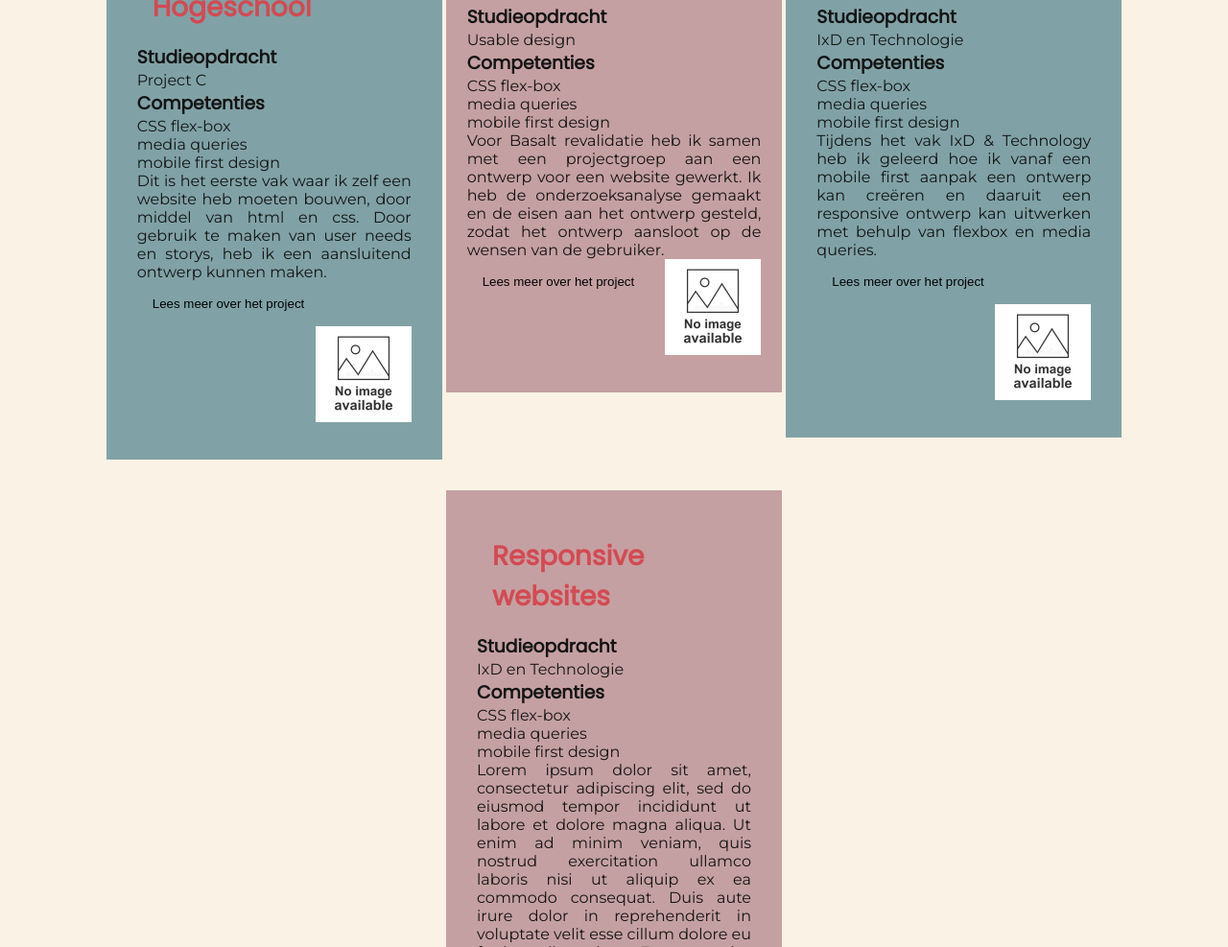
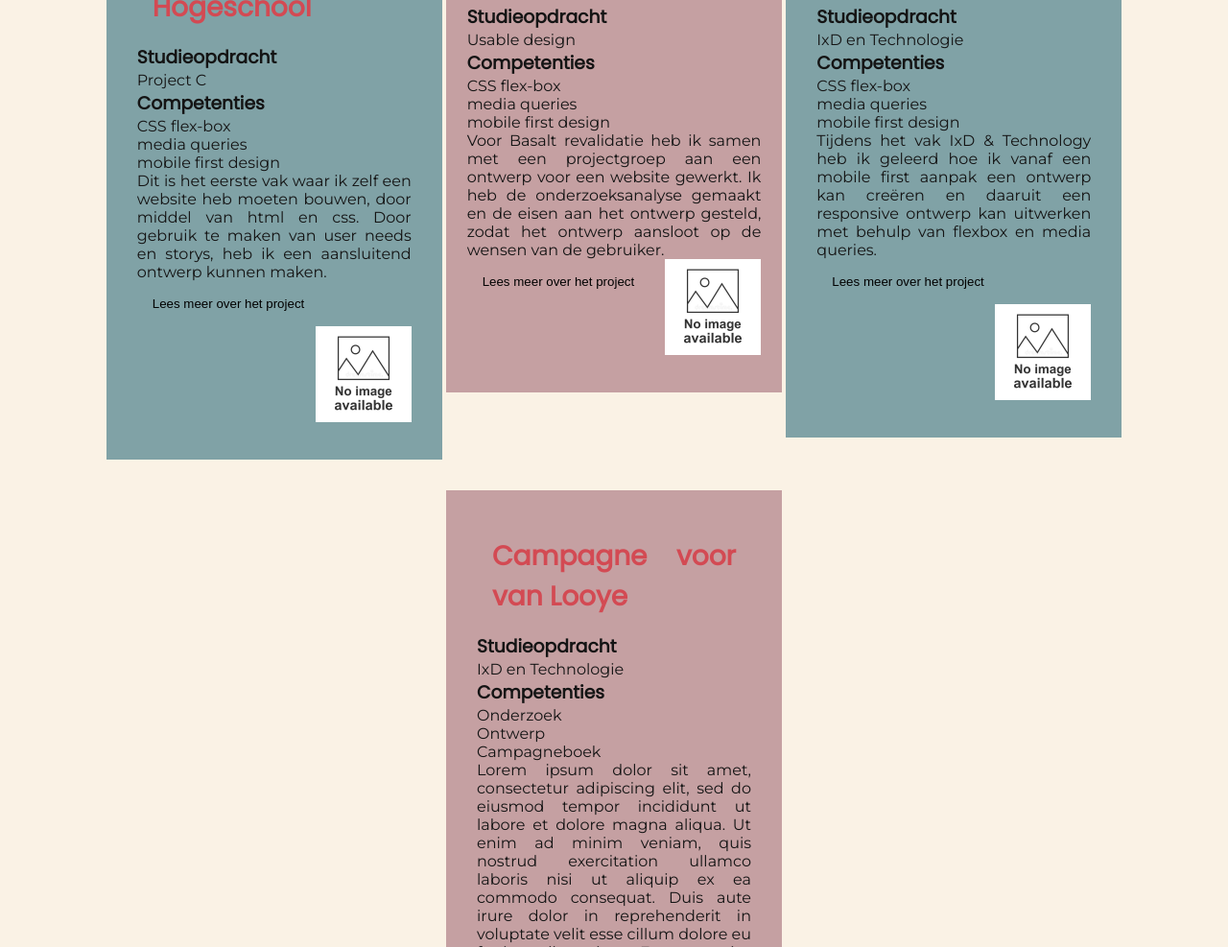
Before and after one commit to 17022754/Portfolio, a plain HTML site: page index.html in a window 1280 px wide. Shown: the part 1813-2800 px from the top of the page at 96% size. Drawn offline with Linux system fonts and the light colour scheme.

Commit message:
Changed colors

```diff
--- a/index.css
+++ b/index.css
@@ -116,7 +116,7 @@ ul {
 .workethic-box{
 	width: 100%;
 	margin: 0;
-	background-color: #C5A0A2;
+	background-color: #AECFD3; /*lightblue pink #C5A0A2*/
 }
 
 .workethic-intro{
--- a/index.html
+++ b/index.html
@@ -221,16 +221,16 @@
 					</div>
 					<div class="tile onderzoek">
 						<section>
-							<h2>Responsive websites</h2>
+							<h2>Campagne voor van Looye</h2>
 							<section>
 								<h3>Studieopdracht</h3>
 								<p>IxD en Technologie</p>
 							</section>
 							<section>
 								<h3>Competenties</h3>
-								<p>CSS flex-box</p>
-								<p>media queries </p>
-								<p>mobile first design</p>
+								<p>Onderzoek</p>
+								<p>Ontwerp</p>
+								<p>Campagneboek</p>
 							</section>
 							<p>Lorem ipsum dolor sit amet, consectetur adipiscing elit, sed do eiusmod tempor incididunt ut labore et dolore magna aliqua. Ut enim ad minim veniam, quis nostrud exercitation ullamco laboris nisi ut aliquip ex ea commodo consequat. Duis aute irure dolor in reprehenderit in voluptate velit esse cillum dolore eu fugiat nulla pariatur. Excepteur sint occaecat cupidatat non proident, sunt in culpa qui officia deserunt mollit anim id est laborum.</p>
 							<button><span>Lees meer over het project</span></button>
```
